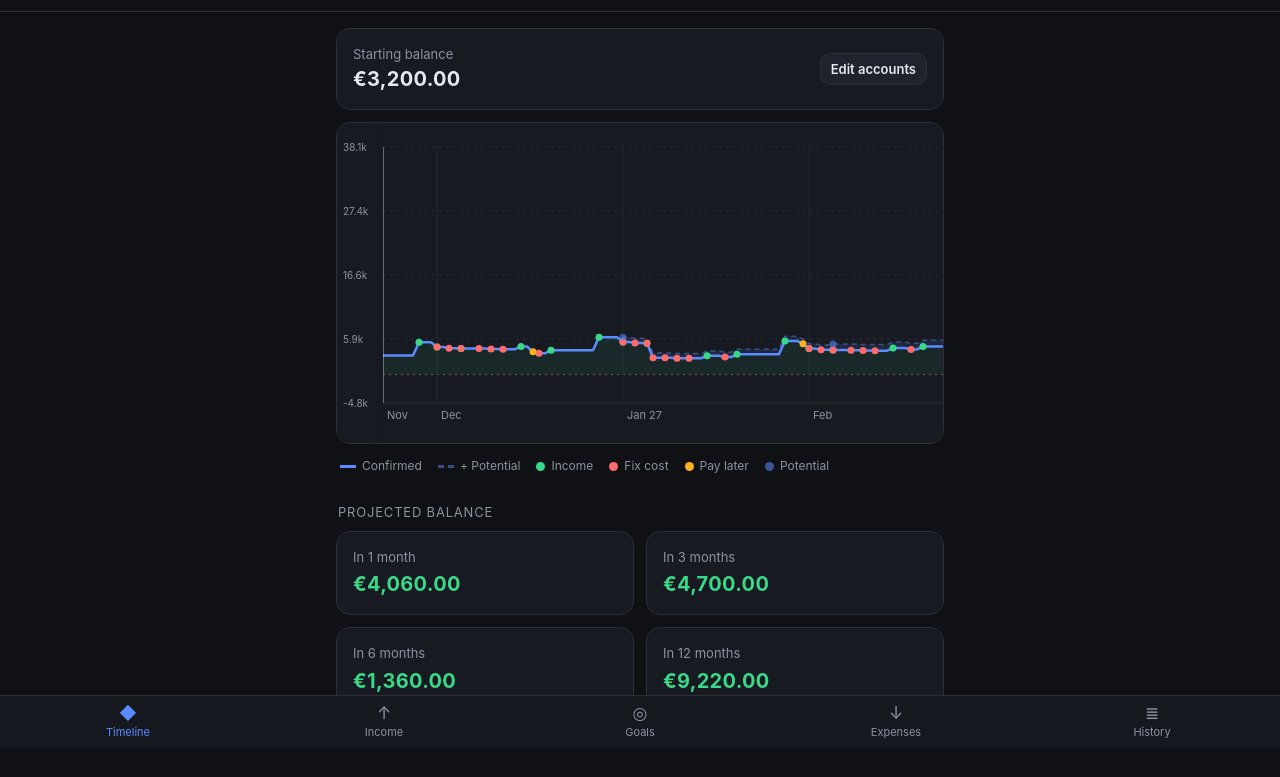
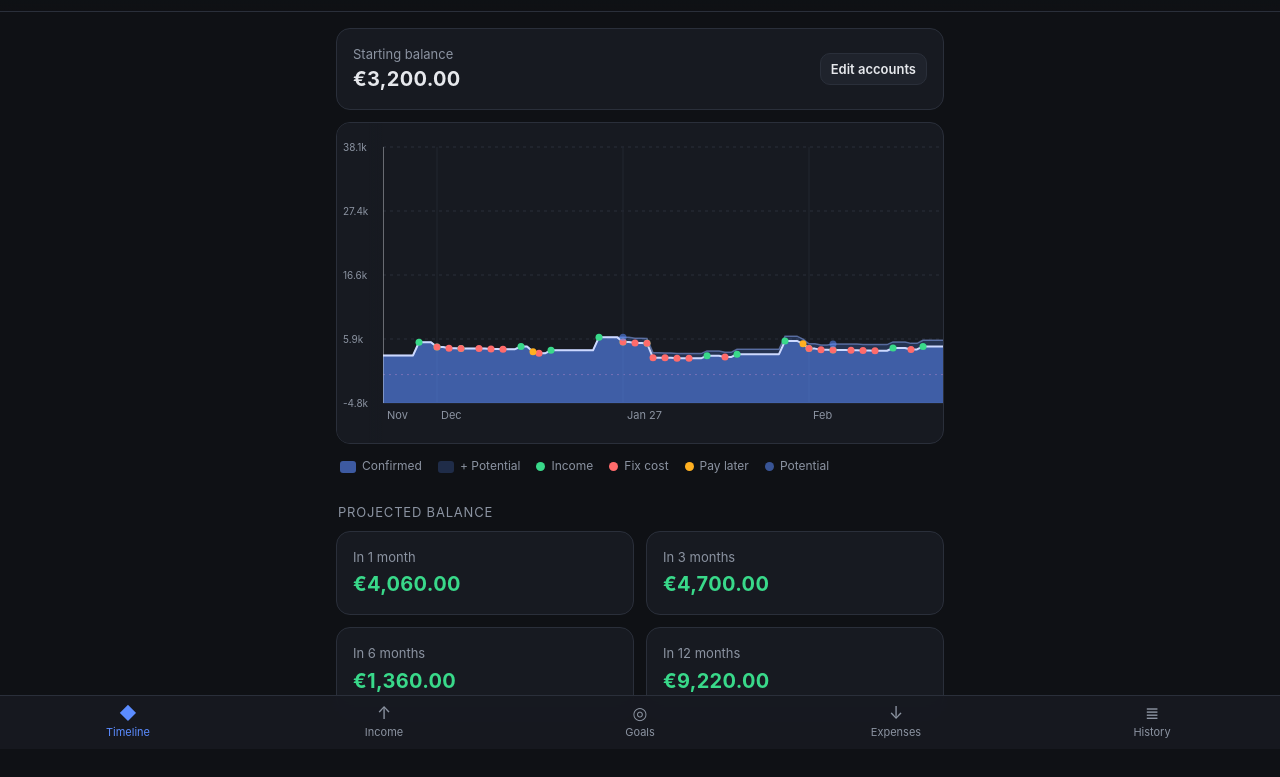
Before and after one commit to DanielBernard1/App-tracker-finance, a plain HTML site: page index.html in a window 1280 px wide. Shown: the part 51-828 px from the top of the page. Drawn offline with Linux system fonts and the light colour scheme.

Commit message:
Switch timeline to filled 'mountain' area style
- Guaranteed balance: solid filled area from baseline to the confirmed line
- Potential income: lighter-opacity filled band above it (matches hand sketch)
- Crisp edge lines on both; legend swatches updated to filled blocks
- Keep horizontal time axis; bump SW cache to v4

```diff
--- a/chart.js
+++ b/chart.js
@@ -85,33 +85,37 @@
       }
     }
 
-    // ----- optimistic band (between confirmed and optimistic) -----
-    // path: optimistic across, then confirmed back
-    let topPts = [], botPts = [];
+    // Build point lists for confirmed and optimistic lines.
+    const topPts = [], botPts = [];
     for (let i = 0; i < n; i++) {
       topPts.push(`${x(i)},${y(series.optimistic[i])}`);
       botPts.push(`${x(i)},${y(series.confirmed[i])}`);
     }
-    const bandPath = "M" + topPts.join(" L") + " L" + botPts.reverse().join(" L") + " Z";
-    svg.appendChild(e("path", { d: bandPath, fill: "#5b8cff", opacity: 0.12 }));
 
-    // ----- fill under confirmed line (subtle) -----
-    const baseY = y(Math.max(lo, 0));
-    const areaPath = "M" + botPts.reverse().join(" L") +
-      ` L${x(n - 1)},${baseY} L${x(0)},${baseY} Z`;
-    svg.appendChild(e("path", { d: areaPath, fill: "#39d98a", opacity: 0.08 }));
+    // Baseline for the filled area (bottom of the plot, so the whole region
+    // under the curve is filled — the "mountain" look from the sketch).
+    const baseY = H - padBottom;
 
-    // ----- optimistic line (faded) -----
+    // ----- POTENTIAL band: lighter-opacity fill between confirmed and optimistic -----
+    // (guaranteed ≤ potential, so this is the upside sitting above the solid area)
+    const bandPath = "M" + topPts.join(" L") + " L" + botPts.slice().reverse().join(" L") + " Z";
+    svg.appendChild(e("path", { d: bandPath, fill: "#5b8cff", opacity: 0.22 }));
+
+    // ----- GUARANTEED area: solid fill from baseline up to the confirmed line -----
+    const areaPath = "M" + `${x(0)},${baseY} L` + botPts.join(" L") + ` L${x(n - 1)},${baseY} Z`;
+    svg.appendChild(e("path", { d: areaPath, fill: "#5b8cff", opacity: 0.6 }));
+
+    // ----- potential line edge (faded) -----
     svg.appendChild(e("polyline", {
       points: topPts.join(" "),
-      fill: "none", stroke: "#5b8cff", "stroke-width": 1.5,
-      opacity: 0.45, "stroke-dasharray": "5 4",
+      fill: "none", stroke: "#8fb0ff", "stroke-width": 1.5,
+      opacity: 0.5,
     }));
 
-    // ----- confirmed line (solid) -----
+    // ----- guaranteed line edge (crisp) -----
     svg.appendChild(e("polyline", {
       points: botPts.join(" "),
-      fill: "none", stroke: "#5b8cff", "stroke-width": 2.5,
+      fill: "none", stroke: "#cdd9ff", "stroke-width": 2,
       "stroke-linejoin": "round", "stroke-linecap": "round",
     }));
 
--- a/styles.css
+++ b/styles.css
@@ -270,9 +270,9 @@ button {
   color: var(--muted);
 }
 .legend .lg { display: inline-flex; align-items: center; gap: 6px; }
-.legend .sw { width: 16px; height: 0; border-top-width: 3px; border-top-style: solid; display: inline-block; }
-.legend .sw-confirmed { border-top-color: var(--accent); }
-.legend .sw-optimistic { border-top-color: var(--accent); opacity: 0.5; border-top-style: dashed; }
+.legend .sw { width: 16px; height: 12px; border-radius: 3px; display: inline-block; }
+.legend .sw-confirmed { background: var(--accent); opacity: 0.6; }
+.legend .sw-optimistic { background: var(--accent); opacity: 0.22; }
 .legend .dot { width: 9px; height: 9px; border-radius: 50%; display: inline-block; }
 .legend .dot-income { background: var(--pos); }
 .legend .dot-fix { background: var(--neg); }
--- a/sw.js
+++ b/sw.js
@@ -1,5 +1,5 @@
 // Service worker: cache-first offline support for the app shell.
-const CACHE = "finance-tracker-v3";
+const CACHE = "finance-tracker-v4";
 const ASSETS = [
   "./",
   "./index.html",
```
